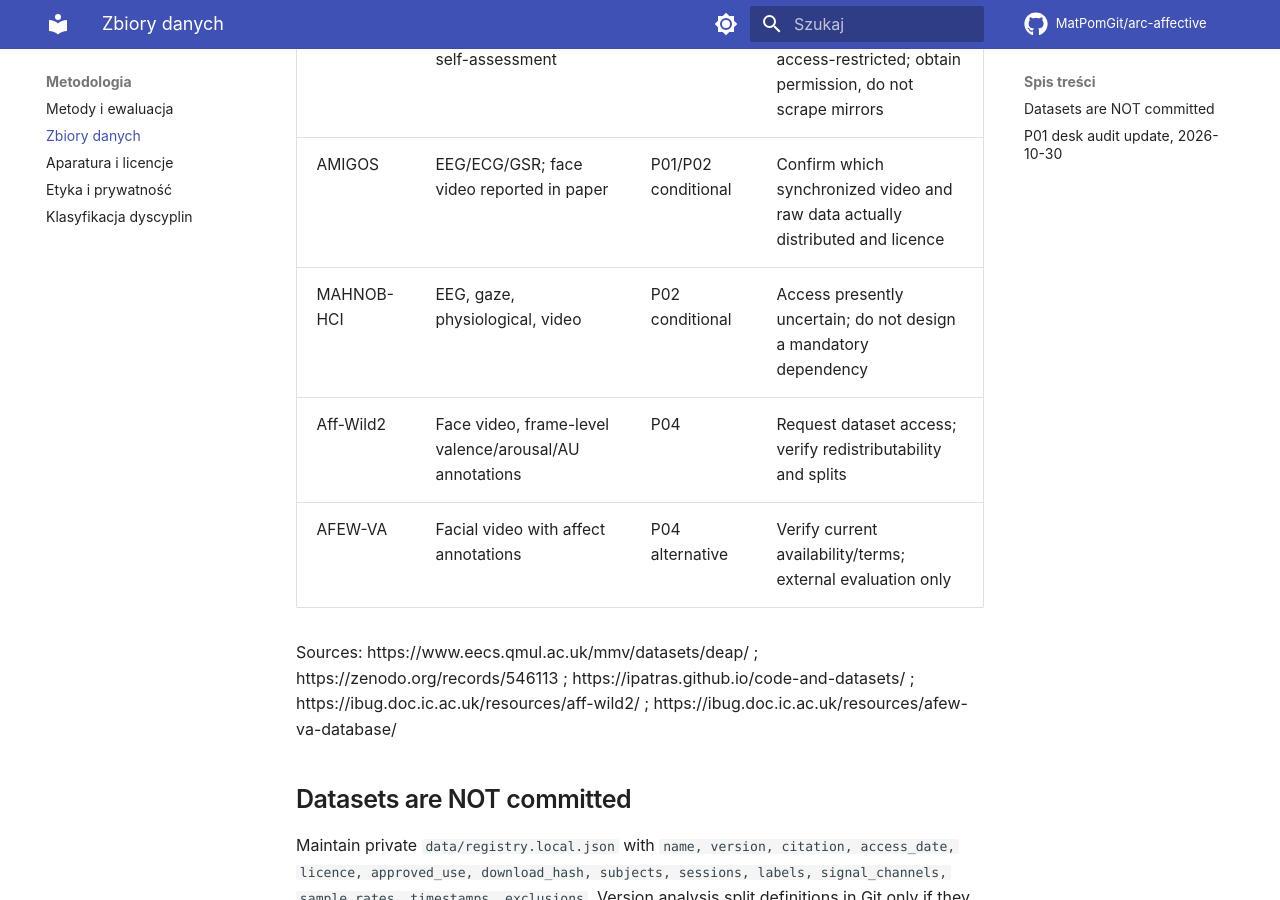
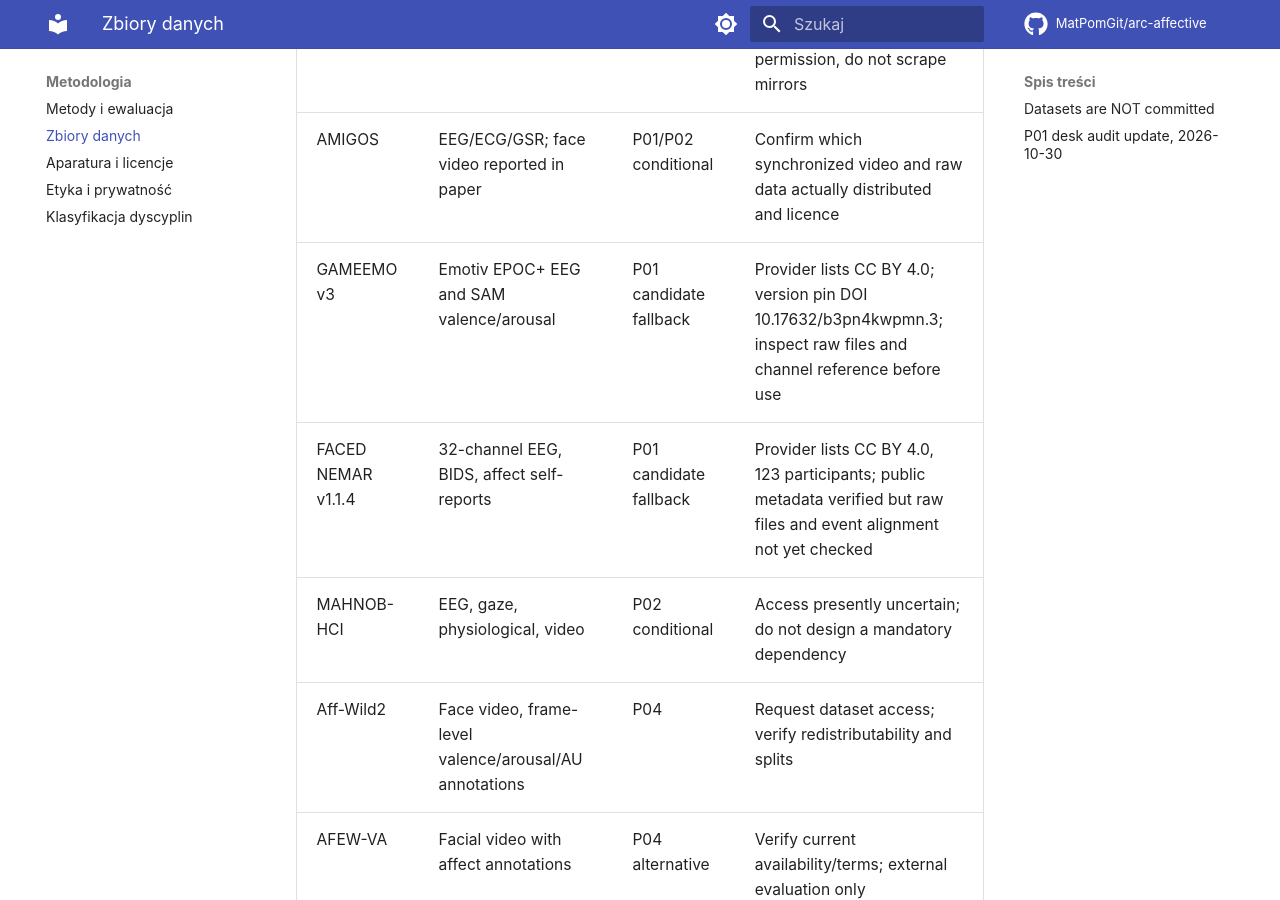
Before and after one commit to MatPomGit/arc-affective, an MkDocs documentation site: the page built from docs/datasets.md, in a window 1280 px wide and 900 px high, scrolled down 473 px. Built offline with MkDocs 1.6.1 and Material for MkDocs 9.7.7, drawn with Linux system fonts in a browser that asks for light colours; comment, search, counter and statistics services are not loaded; some of the changed text lies outside the part shown.

Commit message:
research(P01): add pinned open-license FACED and GAMEEMO feasibility fallbacks

```diff
--- a/docs/datasets.md
+++ b/docs/datasets.md
@@ -5,6 +5,8 @@
 | DEAP | EEG + physiological; facial videos under separate access conditions | P01, potential P02 | Official non-commercial/request conditions; inspect subject IDs and video rights |
 | DREAMER | EEG + ECG, emotion self-assessment | P01 | Zenodo record is access-restricted; obtain permission, do not scrape mirrors |
 | AMIGOS | EEG/ECG/GSR; face video reported in paper | P01/P02 conditional | Confirm which synchronized video and raw data actually distributed and licence |
+| GAMEEMO v3 | Emotiv EPOC+ EEG and SAM valence/arousal | P01 candidate fallback | Provider lists CC BY 4.0; version pin DOI 10.17632/b3pn4kwpmn.3; inspect raw files and channel reference before use |
+| FACED NEMAR v1.1.4 | 32-channel EEG, BIDS, affect self-reports | P01 candidate fallback | Provider lists CC BY 4.0, 123 participants; public metadata verified but raw files and event alignment not yet checked |
 | MAHNOB-HCI | EEG, gaze, physiological, video | P02 conditional | Access presently uncertain; do not design a mandatory dependency |
 | Aff-Wild2 | Face video, frame-level valence/arousal/AU annotations | P04 | Request dataset access; verify redistributability and splits |
 | AFEW-VA | Facial video with affect annotations | P04 alternative | Verify current availability/terms; external evaluation only |
@@ -22,3 +24,6 @@
 ## P01 desk audit update, 2026-10-30
 
 [Detailed evidence, metadata compatibility and acquisition blockers](https://github.com/MatPomGit/arc-affective/blob/main/reports/P01-data-audit.md): DEAP access link was unreachable in this check, DREAMER has an explicit restricted Zenodo request, and the AMIGOS author listing is available while its original download link was unresponsive. **No dataset is marked legally acquired**, no original file hash or rights agreement has been inspected, and none of these candidates can yet be used for a reproducible P01 experiment. A third-party registry also labels DEAP service unavailable; this does not establish permanent deprecation.
+
+
+**Open fallback audit (2026-10-30):** GAMEEMO and FACED were located with public provider-declared CC BY 4.0 terms. [Detailed P01 report](https://github.com/MatPomGit/arc-affective/blob/main/reports/P01-data-audit.md). This substantially improves the feasibility pathway but **does not certify the raw datasets, acquisition schema or transfer validity**. Prioritize version-pinned metadata QA, not automatic bulk downloading.
```
Also changed, not shown: papers/P01-low-channel-transfer.md (+1 -1 lines), papers/P01-protocol.md (+4 -0 lines), reports/P01-data-audit.md (+15 -0 lines), 1 other file.
